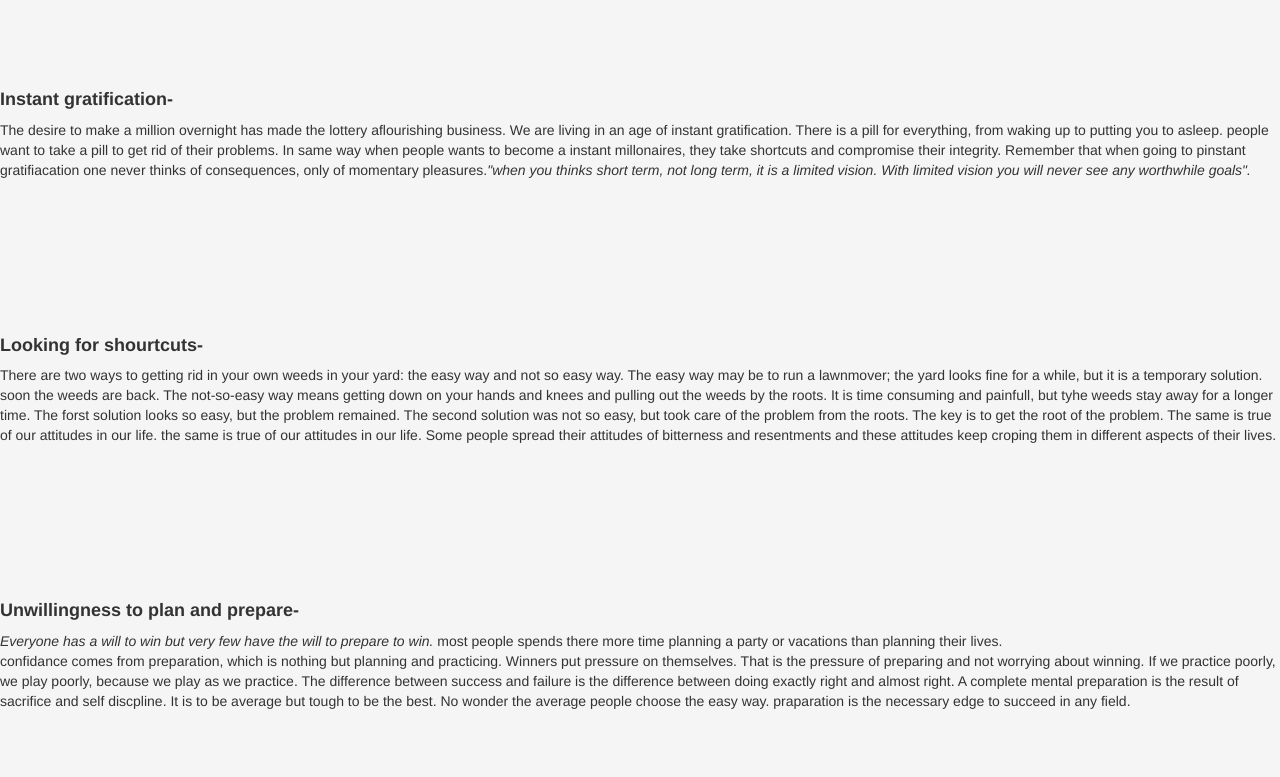
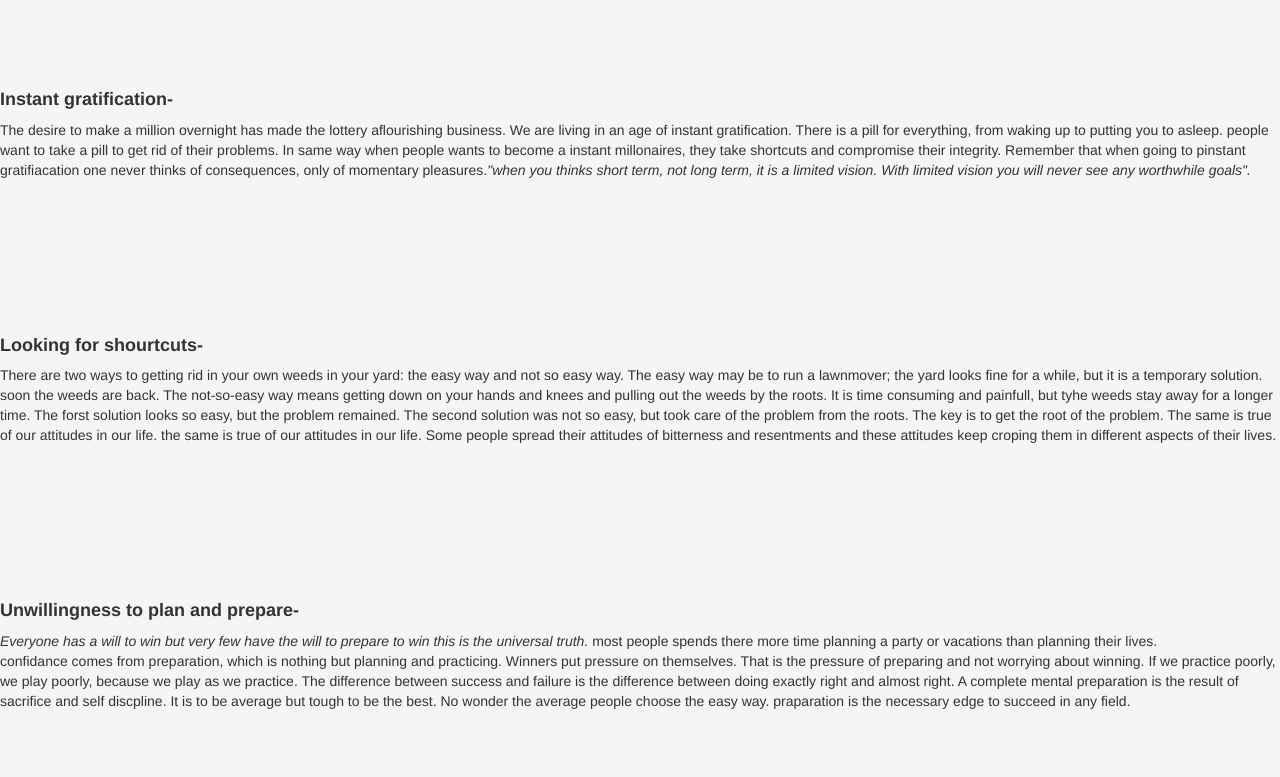
Before and after one commit to laghavendrasinghparmar/HELLOWORLD.HTML, a plain HTML site: page index.html in a window 1280 px wide. Shown: the part 756-1533 px from the top of the page. Drawn offline with nearby package versions, Linux system fonts and the light colour scheme.

Commit message:
this is my first project

```diff
--- a/index.html
+++ b/index.html
@@ -76,7 +76,7 @@
 </div>
 </div>
 <div class="jumbotron" style="background-color: #f5f5f5;>
-    <div class="container"><p><strong><h4>Unwillingness to plan and prepare-</h4></strong><i>Everyone has a will to win but very few have the will to prepare to win.</i> most people spends there more time planning a party or vacations than planning their lives. <br>
+    <div class="container"><p><strong><h4>Unwillingness to plan and prepare-</h4></strong><i>Everyone has a will to win but very few have the will to prepare to win this is the universal truth.</i> most people spends there more time planning a party or vacations than planning their lives. <br>
     confidance comes from preparation, which is nothing but planning and practicing. Winners put pressure on themselves. That is the pressure of preparing and not worrying about winning. If we practice poorly, we play poorly, because we play as we practice. The difference between success and failure is the difference between doing exactly right and almost right. A complete mental preparation is the result of sacrifice and self discpline. It is to be average but tough to be the best. No wonder the average people choose the easy way.
 praparation is the necessary edge to succeed in any field.</p>
 </div>
```
